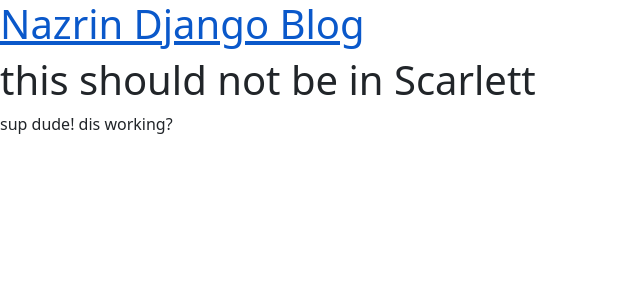
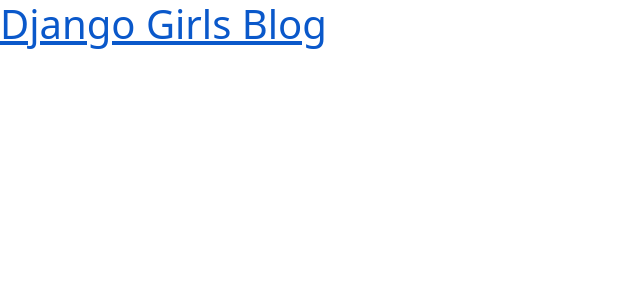
Before and after one commit to nazrinhz/DjangoBlog, a Django app: page / in a window 1280 px wide. Shown: the top 300 px of the page, without its empty margins (0-640 px from the left). Run offline with Django 3.2, Linux system fonts and the light colour scheme; data that the repository does not hold is empty.

Commit message:
adding css

```diff
--- a/blog/templates/blog/post_list.html
+++ b/blog/templates/blog/post_list.html
@@ -1,16 +1,14 @@
 {% load static %}
+<!DOCTYPE html>
 <html>
     <head>
+        <title>Django Girls blog</title>
         <link rel="stylesheet" href="https://cdn.jsdelivr.net/npm/bootstrap@5.1.3/dist/css/bootstrap.min.css" integrity="sha384-1BmE4kWBq78iYhFldvKuhfTAU6auU8tT94WrHftjDbrCEXSU1oBoqyl2QvZ6jIW3" crossorigin="anonymous">
         <link rel="stylesheet" href="{% static 'css/blog.css' %}">
-  <title>Nazrin H.</title>
-  <link rel="icon" href="css/icon/favicon.ico">
     </head>
     <body>
-
         <header>
-    <h1><a href="">Nazrin Django Blog</a></h1>
-    <h1><a>this should not be in Scarlett</a></h1>
+            <h1><a href="/">Django Girls Blog</a></h1>
         </header>
 
         {% for post in posts %}
@@ -20,10 +18,5 @@
                 <p>{{ post.text|linebreaksbr }}</p>
             </article>
         {% endfor %}
-
-<article>
-  sup dude!
-  dis working?
-</article>
     </body>
 </html>
```
Lines whose indentation alone changed are shown as unchanged.
